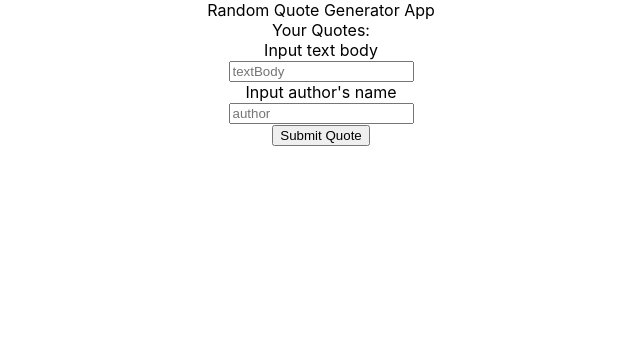
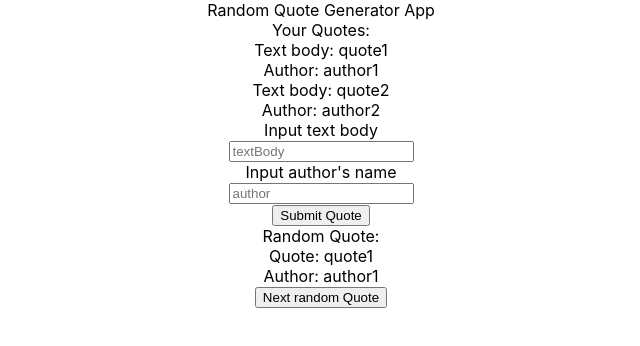
Before and after one commit to jeffyjkang/RandomQuoteGenerator, a React (Create React App) app in the folder random-quote-generator/: page / in a window 1280 px wide. Shown: the top 346 px of the page, without its empty margins (319-959 px from the left). Built offline with nearby package versions, Linux system fonts and the light colour scheme.

Commit message:
random quote generator component

```diff
--- a/random-quote-generator/src/App.js
+++ b/random-quote-generator/src/App.js
@@ -1,6 +1,7 @@
 import React, { Component } from "react";
 import QuotesList from "./components/QuotesList";
 import QuoteForm from "./components/QuoteForm";
+import RandomQuote from "./components/RandomQuote";
 
 import "./App.css";
 //update
@@ -9,13 +10,21 @@ class App extends Component {
   constructor(props) {
     super(props);
     this.state = {
-      quotes: []
+      quotes: [
+        {
+          textBody: "quote1",
+          author: "author1"
+        },
+        {
+          textBody: "quote2",
+          author: "author2"
+        }
+      ]
     };
   }
   //submit quote event submission, currying
   handleSubmitQuote = quote => {
     // e.preventDefault();
-
     const newQuote = {
       textBody: quote.textBody,
       author: quote.author
@@ -30,6 +39,7 @@ class App extends Component {
         <header className="Homepage-Header">Random Quote Generator App</header>
         <QuotesList quotes={this.state.quotes} />
         <QuoteForm handleSubmitQuote={this.handleSubmitQuote} />
+        <RandomQuote quotes={this.state.quotes} />
       </div>
     );
   }
--- a/random-quote-generator/src/components/QuoteForm.js
+++ b/random-quote-generator/src/components/QuoteForm.js
@@ -37,6 +37,7 @@ class QuoteForm extends Component {
             onChange={this.editQuoteHandler}
             placeholder="textBody"
             value={this.state.textBody} // must put this in to clear filed after submission
+            required
           />
           <div>Input author's name</div>
           <input
@@ -45,6 +46,7 @@ class QuoteForm extends Component {
             onChange={this.editQuoteHandler}
             placeholder="author"
             value={this.state.author} // must put this in to clear field after submission
+            required
           />
           <div>
             <button>Submit Quote</button>
--- /dev/null
+++ b/random-quote-generator/src/components/RandomQuote.js
@@ -0,0 +1,40 @@
+import React, { Component } from "react";
+
+//random quote qomponent
+class RandomQuote extends Component {
+  constructor(props) {
+    super(props);
+    this.state = {
+      currentQuote: "",
+      currentAuthor: ""
+    };
+  }
+  //on mounting component invoke randomQuoteGenerator to return random quote
+  componentDidMount() {
+    this.randomQuoteGenerator();
+  }
+  randomQuoteGenerator = () => {
+    console.log(this.props.quotes);
+    let randomQuote = this.props.quotes[
+      Math.floor(Math.random() * this.props.quotes.length)
+    ];
+    console.log("randomQuote", randomQuote);
+    this.setState({
+      currentQuote: randomQuote.textBody,
+      currentAuthor: randomQuote.author
+    });
+  };
+  render() {
+    console.log("this.props in random quote component", this.props);
+    return (
+      <div>
+        Random Quote:
+        <div>Quote: {this.state.currentQuote}</div>
+        <div>Author: {this.state.currentAuthor}</div>
+        <button onClick={this.randomQuoteGenerator}>Next random Quote</button>
+      </div>
+    );
+  }
+}
+
+export default RandomQuote;
```
